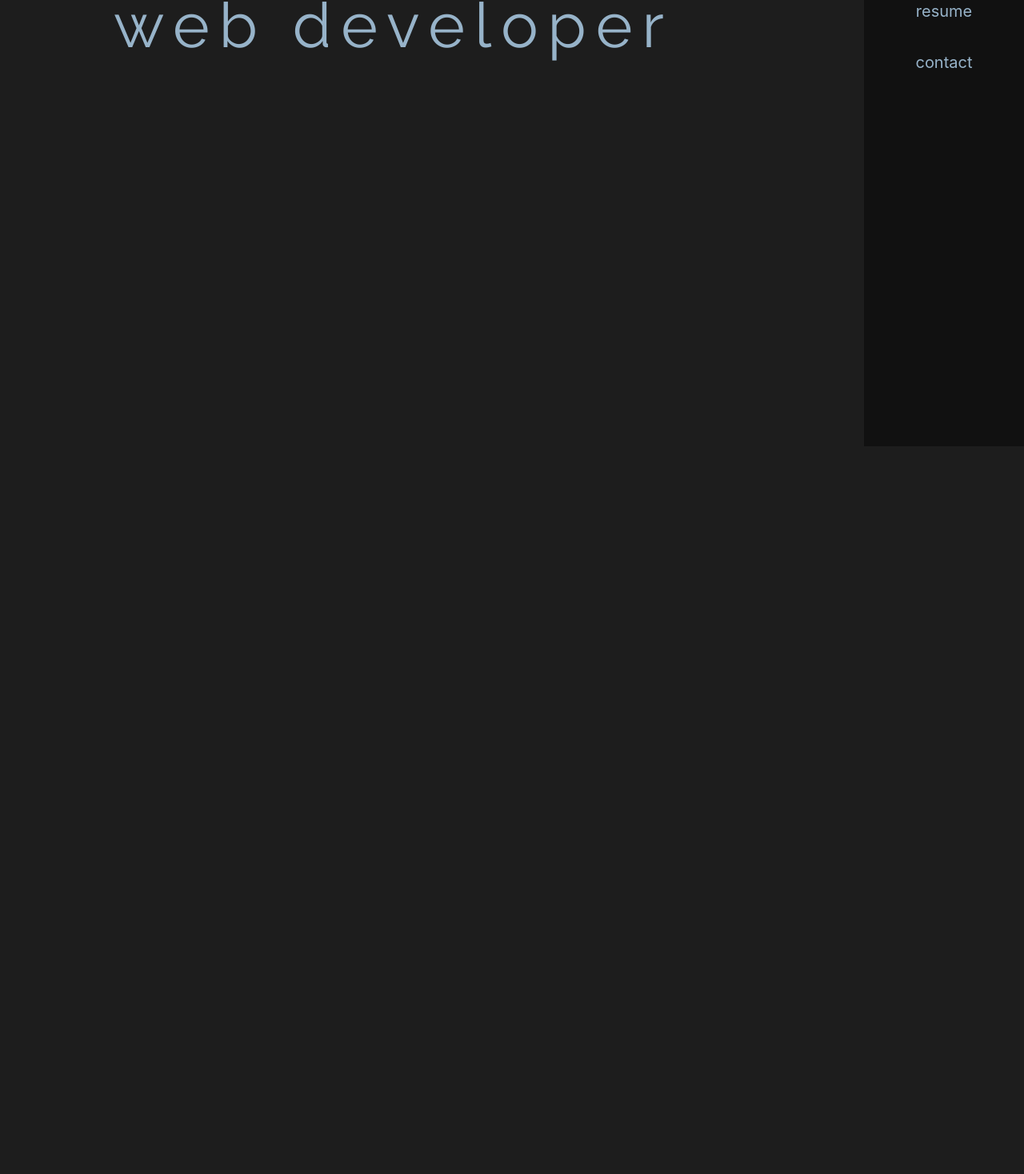
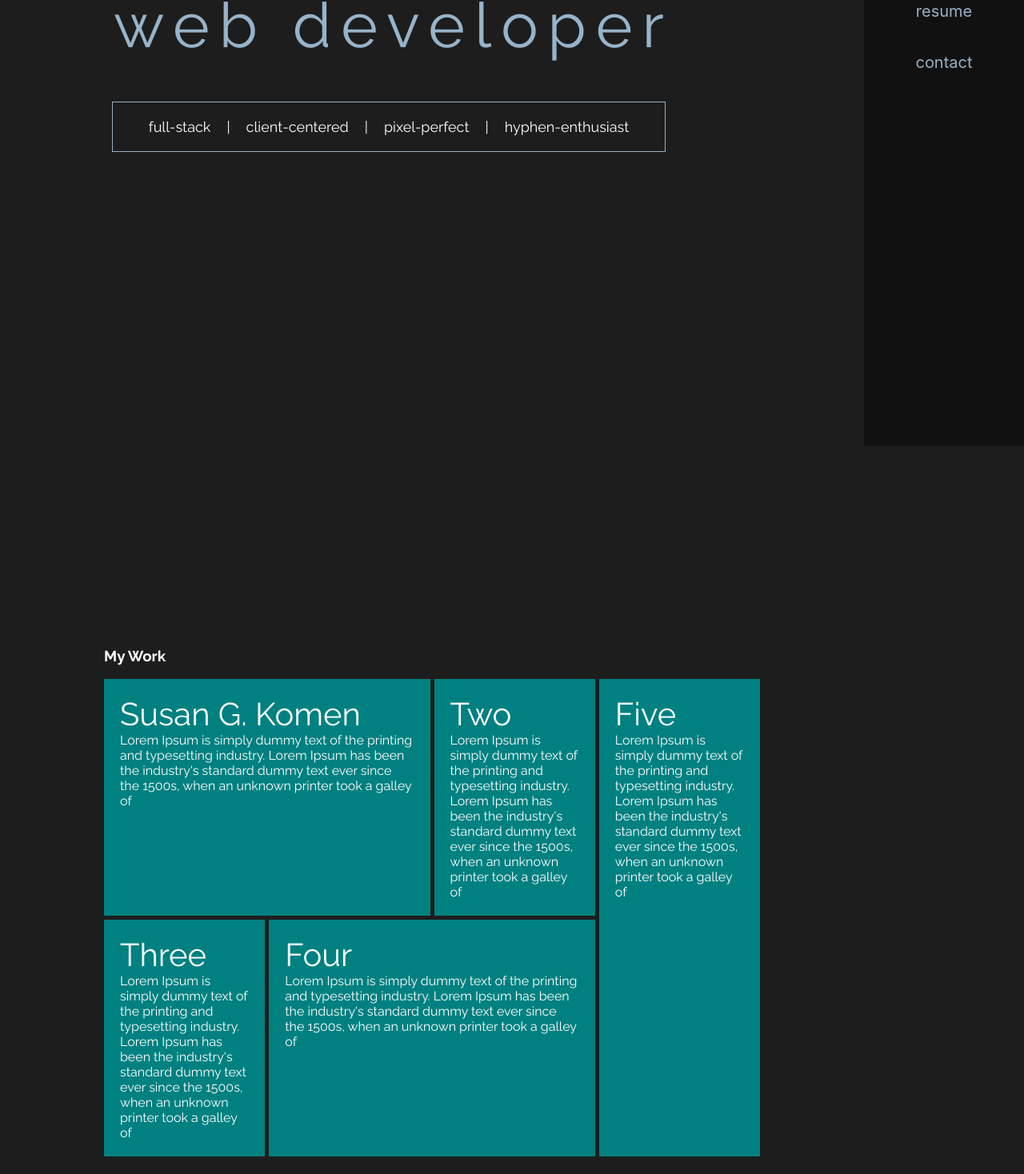
Before and after one commit to markdreed512/react-portfolio, a React (Create React App) app: page / in a window 1280 px wide. Shown: the part 242-1710 px from the top of the page at 80% size. Before the commit the page ends 800 px from the top, so only its background shows below. Built offline with nearby package versions, Linux system fonts and the light colour scheme.

Commit message:
work modal open and close

```diff
--- a/src/components/DeskNav.js
+++ b/src/components/DeskNav.js
@@ -14,7 +14,7 @@ const Nav = styled.nav`
     }
 `
 const Menu = styled.div`
-    position: absolute;
+    position: fixed;
     width: 200px;
     right: 0;
     top: 0;
@@ -38,6 +38,7 @@ const UL = styled.ul`
     align-items: center;
     padding: 0;
     margin-top: 0
+
 `
 const LI = styled.li`
     display: inline;
@@ -45,6 +46,10 @@ const LI = styled.li`
     width: 100%;
     padding: 20px 0;
     font-size: 20px;
+    a{
+        text-decoration: none;
+        color: #97b3c9;
+    }
     &:hover{
         cursor: pointer;
         background-color: #292929;
@@ -57,7 +62,7 @@ export default function DeskNav() {
             <Menu>
                 <Brand>MR</Brand>
                 <UL>
-                    <LI>work</LI>
+                    <LI><a href="#work_section">work</a></LI>
                     <LI>resume</LI>
                     <LI>contact</LI>
                 </UL>
--- a/src/components/Landing.js
+++ b/src/components/Landing.js
@@ -1,5 +1,7 @@
 import React from 'react'
+import WorkView from './WorkView/WorkView'
 import styled from 'styled-components'
+
 const Main = styled.main`
     color: #fff;
     padding: 147px 260px;
@@ -62,13 +64,30 @@ const Main = styled.main`
         padding: 68px 48px 0 61px;
         align-items: center;
     }
+`
+const Description = styled.p`
+    max-width: 650px;
+    border: 1px solid #97b3c9;
+    padding: 20px;
+    margin: 50px 0 0 10px;
+    display: flex;
+    justify-content: center;
+    gap: 20px;
+    font-size: 18px;
+`
 
-`
 function Landing() {
   return (
     <Main>
         <h1>Mark Reed</h1>
         <h2>web developer</h2>
+        <Description>
+            <span>full-stack</span> <span>|</span>
+            <span>client-centered</span> <span>|</span>
+            <span>pixel-perfect</span> <span>|</span>
+            <span>hyphen-enthusiast</span>
+        </Description>
+        <WorkView />
     </Main>
   )
 }
--- /dev/null
+++ b/src/components/WorkModal/WorkModal.css
@@ -0,0 +1,8 @@
+#work_modal{
+    position: absolute;
+    top: 0px;
+    max-width: 100%;
+    width: 500px;
+    height: 500px;
+    background-color: rgba(0,0,0,0.5)
+}
--- /dev/null
+++ b/src/components/WorkModal/WorkModal.js
@@ -0,0 +1,12 @@
+import React from 'react'
+import './WorkModal.css'
+function WorkModal(props) {
+  return (
+    <div id="work_modal">
+        <button onClick={props.closeModal}>Close</button>
+        <h2>Work Modal</h2>
+    </div>
+  )
+}
+
+export default WorkModal
--- /dev/null
+++ b/src/components/WorkView/WorkView.css
@@ -0,0 +1,32 @@
+#work_section{
+    margin: 500px 0;
+    padding-top: 100px;
+    position: relative;
+}
+#image_grid{
+    display: grid;
+    grid-template-columns: repeat(4, 1fr);
+    margin-right: 200px;
+    gap: 5px;
+
+}
+.grid-item{
+    background-color: teal;
+    padding: 20px;
+}
+.grid-item:hover{
+    cursor: pointer;
+}
+.grid-item h3{
+    font-weight: 400;
+    font-size: 40px;
+    margin: 0;
+}
+.grid-col-span-2{
+    grid-column: span 2;
+}
+#five{
+    grid-column-start: 4;
+    grid-row-start: 1;
+    grid-row-end: span 2;
+}
--- /dev/null
+++ b/src/components/WorkView/WorkView.js
@@ -0,0 +1,38 @@
+import { useState } from 'react'
+import styled from 'styled-components'
+import './WorkView.css'
+import WorkModal from '../WorkModal/WorkModal'
+
+
+const ImageGrid = styled.div`
+
+`
+function WorkView() {
+    const [ displayModal, setDisplayModal ] = useState(false)
+    const toggleModal = () => {
+        setDisplayModal(!displayModal)
+    }
+
+  return (
+    <section id="work_section">
+        <h3>My Work</h3>
+        <div id="image_grid">
+            <div id="one" className="grid-item grid-col-span-2" onClick={toggleModal}>
+                <h3>Susan G. Komen</h3>
+                Lorem Ipsum is simply dummy text of the printing and typesetting industry. Lorem Ipsum has been the industry's standard dummy text ever since the 1500s, when an unknown printer took a galley of </div>
+            <div id="two" className="grid-item">
+                <h3>Two</h3>
+                Lorem Ipsum is simply dummy text of the printing and typesetting industry. Lorem Ipsum has been the industry's standard dummy text ever since the 1500s, when an unknown printer took a galley of </div>
+            <div id="three" className="grid-item"><h3>Three</h3>
+                Lorem Ipsum is simply dummy text of the printing and typesetting industry. Lorem Ipsum has been the industry's standard dummy text ever since the 1500s, when an unknown printer took a galley of </div>
+            <div id="four" className="grid-item grid-col-span-2"><h3>Four</h3>
+                Lorem Ipsum is simply dummy text of the printing and typesetting industry. Lorem Ipsum has been the industry's standard dummy text ever since the 1500s, when an unknown printer took a galley of </div>
+            <div id="five" className="grid-item"><h3>Five</h3>
+                Lorem Ipsum is simply dummy text of the printing and typesetting industry. Lorem Ipsum has been the industry's standard dummy text ever since the 1500s, when an unknown printer took a galley of </div>
+        </div>
+        {displayModal && <WorkModal closeModal={toggleModal}/>}
+    </section>
+  )
+}
+
+export default WorkView
```
Also changed, not shown: src/assets/national_teams_screenshot.png (added).
